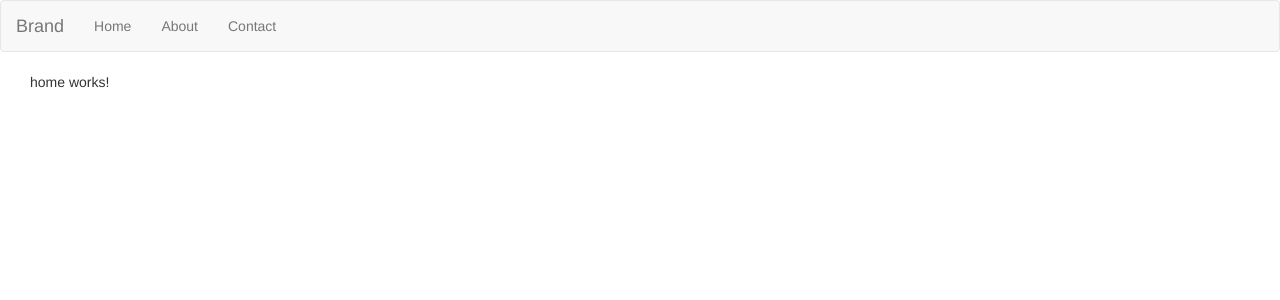
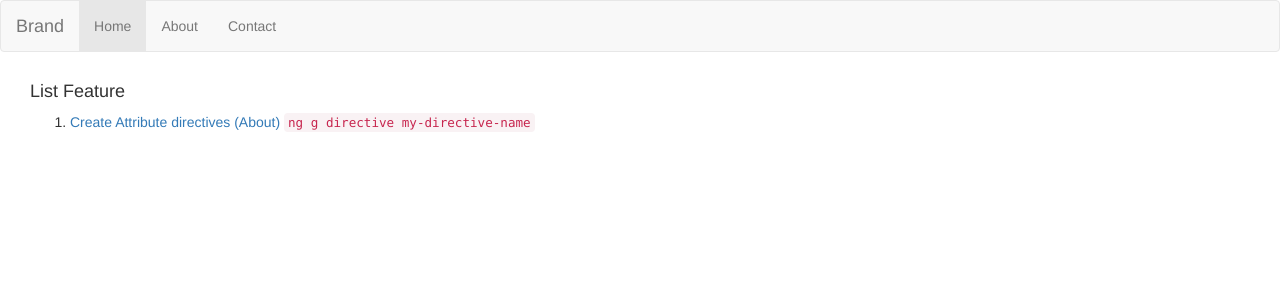
Before and after one commit to trivopr/Angular4Note, an Angular app: page /home in a window 1280 px wide. Shown: the top 300 px of the page. Built offline with nearby package versions, Linux system fonts and the light colour scheme.

Commit message:
create Directive attibute

```diff
--- a/src/app/about/about.component.html
+++ b/src/app/about/about.component.html
@@ -1,3 +1,5 @@
 <p>
-  about works!
+    about works!
 </p>
+
+<h4 appBasicHighlight>1. Create Attribute directives: appBasicHighlight</h4>
--- a/src/app/app.module.ts
+++ b/src/app/app.module.ts
@@ -10,6 +10,7 @@ import { ContactComponent } from './contact/contact.component';
 import { SharedComponent } from './shared/shared.component';
 import { NotfoundComponent } from './notfound/notfound.component';
 import { HeaderComponent } from './shared/header/header.component';
+import { BasicHighlightDirective } from './shared/basic-highlight/basic-highlight.directive';
 
 
 @NgModule({
@@ -20,7 +21,8 @@ import { HeaderComponent } from './shared/header/header.component';
     ContactComponent,
     SharedComponent,
     NotfoundComponent,
-    HeaderComponent
+    HeaderComponent,
+    BasicHighlightDirective,
   ],
   imports: [
     BrowserModule,
--- a/src/app/home/home.component.html
+++ b/src/app/home/home.component.html
@@ -1,3 +1,6 @@
-<p>
-  home works!
-</p>
+<h4>List Feature</h4>
+<ol>
+    <li>
+        <a [routerLink]="['/about']">Create Attribute directives (About) <code>ng g directive my-directive-name</code></a>
+    </li>
+</ol>
--- /dev/null
+++ b/src/app/shared/basic-highlight/basic-highlight.directive.ts
@@ -0,0 +1,14 @@
+import { Directive, ElementRef, OnInit } from '@angular/core';
+
+@Directive({
+  selector: '[appBasicHighlight]'
+})
+export class BasicHighlightDirective implements OnInit {
+
+  constructor(private elementRef: ElementRef) { }
+
+  ngOnInit() {
+    this.elementRef.nativeElement.style.backgroundColor = 'yellow';
+  }
+
+}
--- a/src/app/shared/header/header.component.css
+++ b/src/app/shared/header/header.component.css
@@ -0,0 +1,4 @@
+a.active {
+    color: #555;
+    background-color: #e7e7e7;
+}
```
Also changed, not shown: src/app/shared/header/header.component.html (+6 -2 lines).
